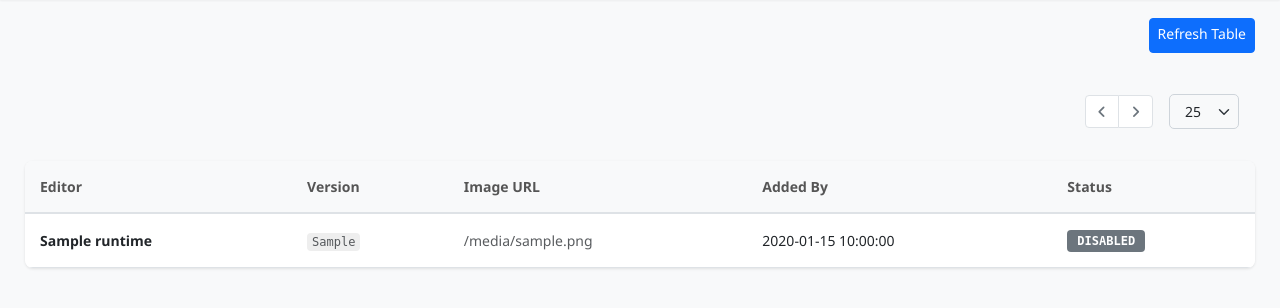
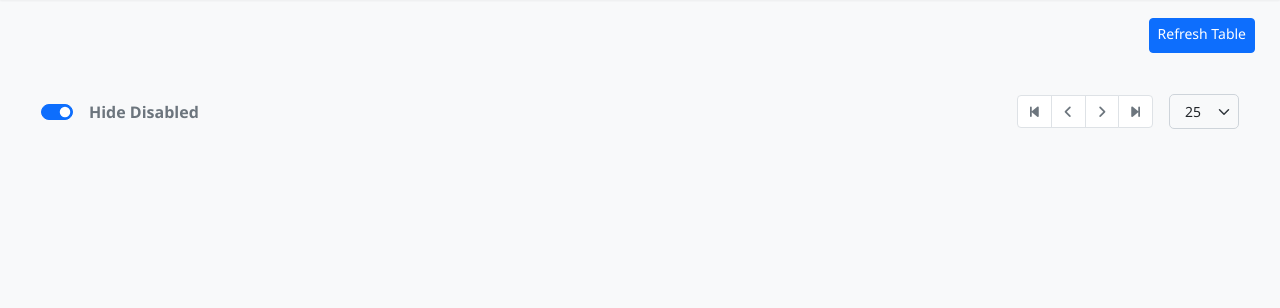
Before and after one commit to abdo-soliman/CMLMonitor, a Flask app: template templates/runtimes.html in a window 1280 px wide. Shown: the part 63-371 px from the top of the page. Run offline with Flask 3, Linux system fonts and the light colour scheme; tables that the repository leaves empty hold one stand-in row (values such as "Sample post"); the template is opened without the code that fills it: values that come from a table or form of the project are taken from there, most other values are stand-ins (such as "Sample title", 1, 10 or a date in 2020); parts of the project's set-up code (start-up, migrations or seed data) failed here and were passed over.

Commit message:
added hide disabled and pagination to runtimes page

```diff
--- a/app.py
+++ b/app.py
@@ -11,11 +11,11 @@
 import process_manager
 from extensions import db
 from sqlalchemy import event
-from models import User, Config
 from flask_migrate import Migrate
 from pydantic import ValidationError
 from cmlmonitor_db import init_configs
 from smtp_utils import smtp_test_email
+from models import User, Config, Runtime
 from workload_manager import WorkloadManager
 from werkzeug.security import check_password_hash, generate_password_hash
 from schemas import AdminSchema, SetupSchema, LDAPSchema, CMLSchema, AlertsSchema
@@ -658,14 +658,52 @@
     if not current_user.is_admin:
         return jsonify({"error": "Unauthorized"}), 401
 
-    # 2. Get pagination arguments from URL (e.g., ?page=1&size=25)
     page = request.args.get('page', 1, type=int)
     per_page = request.args.get('size', 25, type=int)
+    hide_disabled = request.args.get('hide_disabled', 'true').lower() == 'true'
+    sort_status = request.args.get('sort_status', 'none').lower()
 
-    # 3. Query the database with pagination
-    runtimes_pagination = Runtime.query.order_by(Runtime.created_at.desc()).paginate(page=page, per_page=per_page, error_out=False)
+    # Check if the request is an AJAX call expecting JSON
+    is_api = request.args.get('api', 'false').lower() == 'true'
 
-    # 4. User context dictionary (matches your home route structure)
+    query = Runtime.query
+
+    if hide_disabled:
+        query = query.filter(Runtime.status == 'ENABLED')
+
+    if not hide_disabled and sort_status == 'asc':
+        query = query.order_by(Runtime.status.desc(), Runtime.editor_name.asc())
+    elif not hide_disabled and sort_status == 'desc':
+        query = query.order_by(Runtime.status.asc(), Runtime.editor_name.asc())
+    else:
+        query = query.order_by(Runtime.editor_name.asc())
+
+    runtimes_pagination = query.paginate(page=page, per_page=per_page, error_out=False)
+
+    # If requested by our JS fetch() function, return JSON
+    if is_api:
+        items = []
+        for r in runtimes_pagination.items:
+            items.append({
+                "editor_name": r.editor_name,
+                "editor_version": r.editor_version,
+                "image": r.image,
+                "added_by": r.added_by,
+                "status": r.status
+            })
+
+        return jsonify({
+            "runtimes": items,
+            "pagination": {
+                "has_prev": runtimes_pagination.has_prev,
+                "has_next": runtimes_pagination.has_next,
+                "prev_num": runtimes_pagination.prev_num,
+                "next_num": runtimes_pagination.next_num,
+                "page": runtimes_pagination.page,
+                "pages": runtimes_pagination.pages
+            }
+        })
+
     user = {
         "username": current_user.username,
         "fullname": current_user.fullname,
@@ -674,11 +712,7 @@
         "config_admin": current_user.config_admin
     }
 
-    return render_template('runtimes.html',
-                           user=user,
-                           runtimes=runtimes_pagination.items,
-                           pagination=runtimes_pagination,
-                           current_size=per_page)
+    return render_template('runtimes.html', user=user)
 
 
 @app.route('/config')
--- /dev/null
+++ b/static/js/runtime.js
@@ -0,0 +1,147 @@
+let currentPage = 1;
+let currentSize = 25;
+let hideDisabled = true;
+let sortStatus = 'none'; // 'none', 'asc', 'desc'
+
+// Load data immediately when page boots
+document.addEventListener('DOMContentLoaded', () => {
+    fetchData();
+});
+
+// -- Core AJAX Fetch Function --
+async function fetchData(page = null) {
+    if (page) currentPage = page;
+
+    // Construct the API URL
+    const url = `/runtimes?api=true&page=${currentPage}&size=${currentSize}&hide_disabled=${hideDisabled}&sort_status=${sortStatus}`;
+
+    try {
+        const response = await fetch(url);
+        const data = await response.json();
+
+        renderTable(data.runtimes);
+        renderPagination(data.pagination);
+        updateHeadersUI();
+    } catch (error) {
+        console.error("Error fetching runtimes data:", error);
+    }
+}
+
+// -- DOM Manipulation Methods --
+function renderTable(runtimes) {
+    const dataContainer = document.getElementById('data-container');
+    const emptyState = document.getElementById('empty-state');
+    const tbody = document.getElementById('runtimesTableBody');
+
+    tbody.innerHTML = ''; // Clear current rows
+
+    if (runtimes.length === 0) {
+        dataContainer.style.display = 'none';
+        emptyState.style.display = 'block';
+        return;
+    }
+
+    dataContainer.style.display = 'block';
+    emptyState.style.display = 'none';
+
+    runtimes.forEach(runtime => {
+        const tr = document.createElement('tr');
+
+        const addedByHtml = runtime.added_by
+            ? runtime.added_by
+            : `<span class="badge bg-secondary text-white"><i class="fa-solid fa-robot me-1"></i> System</span>`;
+
+        const statusHtml = runtime.status === 'ENABLED'
+            ? `<span class="badge badge-schedule badge-schedule-running">ENABLED</span>`
+            : `<span class="badge badge-schedule bg-secondary text-white">DISABLED</span>`;
+
+        tr.innerHTML = `
+            <td><strong>${runtime.editor_name}</strong></td>
+            <td><span class="badge-id text-muted small">${runtime.editor_version}</span></td>
+            <td class="text-muted" style="word-break: break-all;">${runtime.image}</td>
+            <td>${addedByHtml}</td>
+            <td>${statusHtml}</td>
+        `;
+        tbody.appendChild(tr);
+    });
+}
+
+function renderPagination(pagination) {
+    const firstBtn = document.getElementById('btn-first');
+    const prevBtn = document.getElementById('btn-prev');
+    const nextBtn = document.getElementById('btn-next');
+    const lastBtn = document.getElementById('btn-last');
+
+    // Handle Prev & First
+    if (pagination.has_prev) {
+        firstBtn.classList.remove('disabled');
+        prevBtn.classList.remove('disabled');
+        firstBtn.querySelector('button').onclick = () => fetchData(1);
+        prevBtn.querySelector('button').onclick = () => fetchData(pagination.prev_num);
+    } else {
+        firstBtn.classList.add('disabled');
+        prevBtn.classList.add('disabled');
+        firstBtn.querySelector('button').onclick = null;
+        prevBtn.querySelector('button').onclick = null;
+    }
+
+    // Handle Next & Last
+    if (pagination.has_next) {
+        nextBtn.classList.remove('disabled');
+        lastBtn.classList.remove('disabled');
+        nextBtn.querySelector('button').onclick = () => fetchData(pagination.next_num);
+        lastBtn.querySelector('button').onclick = () => fetchData(pagination.pages);
+    } else {
+        nextBtn.classList.add('disabled');
+        lastBtn.classList.add('disabled');
+        nextBtn.querySelector('button').onclick = null;
+        lastBtn.querySelector('button').onclick = null;
+    }
+}
+
+function updateHeadersUI() {
+    const header = document.getElementById('statusColumnHeader');
+    const icon = document.getElementById('statusSortIcon');
+
+    if (hideDisabled) {
+        header.style.cursor = 'default';
+        icon.style.display = 'none';
+    } else {
+        header.style.cursor = 'pointer';
+        icon.style.display = 'inline-block';
+
+        // Update Icon styles based on current state
+        if (sortStatus === 'asc') {
+            icon.className = 'fa-solid fa-sort-up text-primary sort-icon ms-1';
+        } else if (sortStatus === 'desc') {
+            icon.className = 'fa-solid fa-sort-down text-primary sort-icon ms-1';
+        } else {
+            icon.className = 'fa-solid fa-sort text-muted sort-icon ms-1';
+        }
+    }
+}
+
+// -- Event Handlers --
+function toggleDisabledRuntimes() {
+    hideDisabled = document.getElementById('hideDisabledToggle').checked;
+    if (hideDisabled) {
+        sortStatus = 'none'; // Reset sort if we are hiding disabled items
+    }
+    fetchData(1); // Reset to page 1 on filter change
+}
+
+function sortStatusColumn() {
+    if (hideDisabled) return; // Prevent sorting if disabled are hidden
+
+    if (sortStatus === 'none' || sortStatus === 'desc') {
+        sortStatus = 'asc';
+    } else {
+        sortStatus = 'desc';
+    }
+    fetchData(1); // Reset to page 1 on sort change
+}
+
+function changePageSize(size) {
+    currentSize = parseInt(size);
+    fetchData(1); // Reset to page 1 on page size change
+}
--- a/templates/runtimes.html
+++ b/templates/runtimes.html
@@ -17,7 +17,7 @@
                 CML <span>MONITOR</span>
             </a>
 
-            <!-- 2. NEW: Left-aligned normal navigation links -->
+            <!-- 2. Left-aligned normal navigation links -->
             <ul class="navbar-nav me-auto ms-4 mb-2 mb-lg-0">
                 {% if user.is_admin %}
                 <li class="nav-item">
@@ -62,83 +62,78 @@
 
     <div class="main-content">
         <div style="display: flex; justify-content: right; align-items: center; margin-bottom: 25px;">
-            <button class="d-flex btn btn-primary btn-sm" style="height: 35px">
+            <button class="d-flex btn btn-primary btn-sm" style="height: 35px" onclick="fetchData()">
                 Refresh Table
             </button>
         </div>
 
         <div class="actions-container d-flex justify-content-between mb-3">
-            <div class="d-flex justify-content-end align-items-center p-3"></div>
+            <!-- Hide Disabled Toggle -->
+            <div class="d-flex justify-content-start align-items-center p-3">
+                <div class="form-check form-switch mb-0">
+                    <input class="form-check-input" type="checkbox" role="switch" id="hideDisabledToggle" checked onchange="toggleDisabledRuntimes()">
+                    <label class="form-check-label fw-semibold text-secondary ms-2" for="hideDisabledToggle" style="user-select: none; cursor: pointer;">Hide Disabled</label>
+                </div>
+            </div>
 
             <div class="pagination-container d-flex justify-content-end align-items-center p-3">
                 <nav aria-label="Table pagination" class="me-3">
                     <ul class="pagination pagination-sm mb-0">
-                        <!-- Previous Page Logic -->
-                        <li class="page-item {% if not pagination.has_prev %}disabled{% endif %}">
-                            <a class="page-link" href="{{ url_for('runtimes', page=pagination.prev_num, size=current_size) if pagination.has_prev else '#' }}">
-                                <i class="fa-solid fa-angle-left"></i>
-                            </a>
+                        <li class="page-item disabled" id="btn-first">
+                            <button class="page-link"><i class="fa-solid fa-backward-step"></i></button>
                         </li>
-
-                        <!-- Next Page Logic -->
-                        <li class="page-item {% if not pagination.has_next %}disabled{% endif %}">
-                            <a class="page-link" href="{{ url_for('runtimes', page=pagination.next_num, size=current_size) if pagination.has_next else '#' }}">
-                                <i class="fa-solid fa-angle-right"></i>
-                            </a>
+                        <li class="page-item disabled" id="btn-prev">
+                            <button class="page-link"><i class="fa-solid fa-angle-left"></i></button>
+                        </li>
+                        <li class="page-item disabled" id="btn-next">
+                            <button class="page-link"><i class="fa-solid fa-angle-right"></i></button>
+                        </li>
+                        <li class="page-item disabled" id="btn-last">
+                            <button class="page-link"><i class="fa-solid fa-forward-step"></i></button>
                         </li>
                     </ul>
                 </nav>
 
                 <div class="d-flex align-items-center">
-                    <select class="form-select form-select-sm search-input" style="width: 70px; border-radius: 5px; height: 35px;" onchange="window.location.href='?size=' + this.value;">
-                        <option value="25" {% if current_size == 25 %}selected{% endif %}>25</option>
-                        <option value="50" {% if current_size == 50 %}selected{% endif %}>50</option>
-                        <option value="100" {% if current_size == 100 %}selected{% endif %}>100</option>
+                    <select id="pageSizeSelect" class="form-select form-select-sm search-input" style="width: 70px; border-radius: 5px; height: 35px;" onchange="changePageSize(this.value)">
+                        <option value="25" selected>25</option>
+                        <option value="50">50</option>
+                        <option value="100">100</option>
                     </select>
                 </div>
             </div>
         </div>
 
-        {% if runtimes and runtimes|length > 0 %}
-            <div class="table-container">
-                <table class="table table-hover">
+        <!-- Data Container (Hidden if no data) -->
+        <div class="table-container" id="data-container" style="display: none;">
+            <table class="table table-hover" id="runtimesTable">
                 <thead>
                     <tr>
                         <th>Editor</th>
                         <th>Version</th>
                         <th>Image URL</th>
                         <th>Added By</th>
-                            <th>Status</th>
+                        <th id="statusColumnHeader" onclick="sortStatusColumn()" style="user-select: none; cursor: default;">
+                            Status
+                            <i id="statusSortIcon" class="fa-solid fa-sort text-muted sort-icon ms-1" style="display: none;"></i>
+                        </th>
                     </tr>
                 </thead>
-                    <tbody>
-                        {% for runtime in runtimes %}
-                        <tr>
-                            <td><strong>{{ runtime.editor_name }}</strong></td>
-                            <td><span class="badge-id text-muted small">{{ runtime.editor_version }}</span></td>
-                            <td class="text-muted" style="word-break: break-all;">{{ runtime.image }}</td>
-                            <td>{{ runtime.added_by }}</td>
-                            <td>
-                                {% if runtime.status == 'ENABLED' %}
-                                    <span class="badge badge-schedule badge-schedule-running">ENABLED</span>
-                                {% else %}
-                                    <span class="badge badge-schedule bg-secondary text-white">DISABLED</span>
-                                {% endif %}
-                            </td>
-                        </tr>
-                        {% endfor %}
+                <tbody id="runtimesTableBody">
+                    <!-- Javascript will inject rows here -->
                 </tbody>
             </table>
         </div>
-        {% else %}
-            <div class="container text-center py-5 mt-4 bg-white rounded border" style="border-style: dashed !important; border-width: 2px !important;">
+
+        <!-- Empty State Container (Hidden if data exists) -->
+        <div id="empty-state" class="container text-center py-5 mt-4 bg-white rounded border" style="border-style: dashed !important; border-width: 2px !important; display: none;">
             <i class="fa-solid fa-layer-group text-secondary mb-3" style="font-size: 3rem;"></i>
             <h5 class="text-secondary mb-2">No Runtimes Found</h5>
             <p class="text-muted mb-0">There are currently no runtimes tracked in the system.</p>
         </div>
-        {% endif %}
     </div>
 
     <script src="static/js/bootstrap5.3.0.bundle.min.js"></script>
+    <script src="static/js/runtime.js"></script>
 </body>
 </html>
```
Lines whose indentation alone changed are shown as unchanged.
